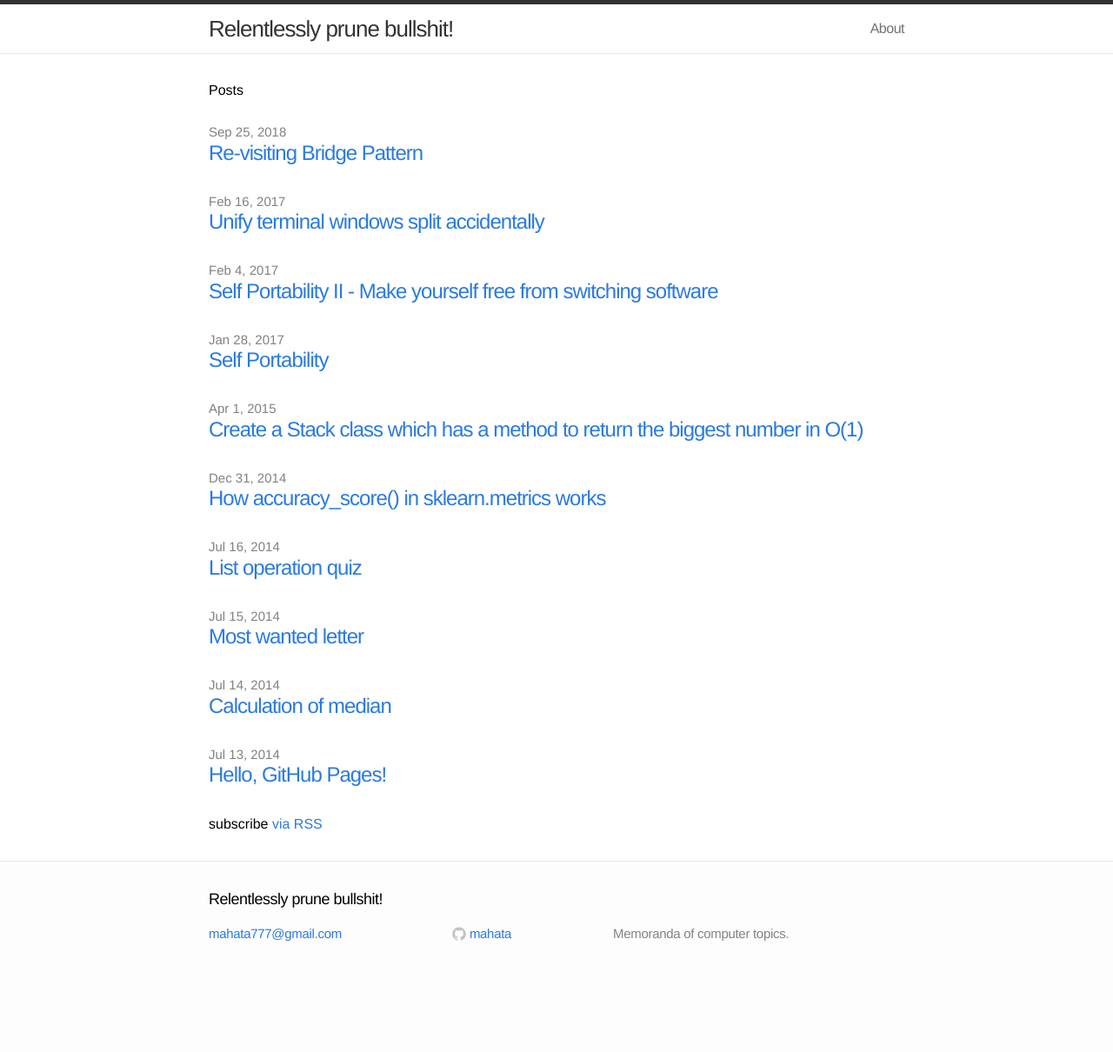
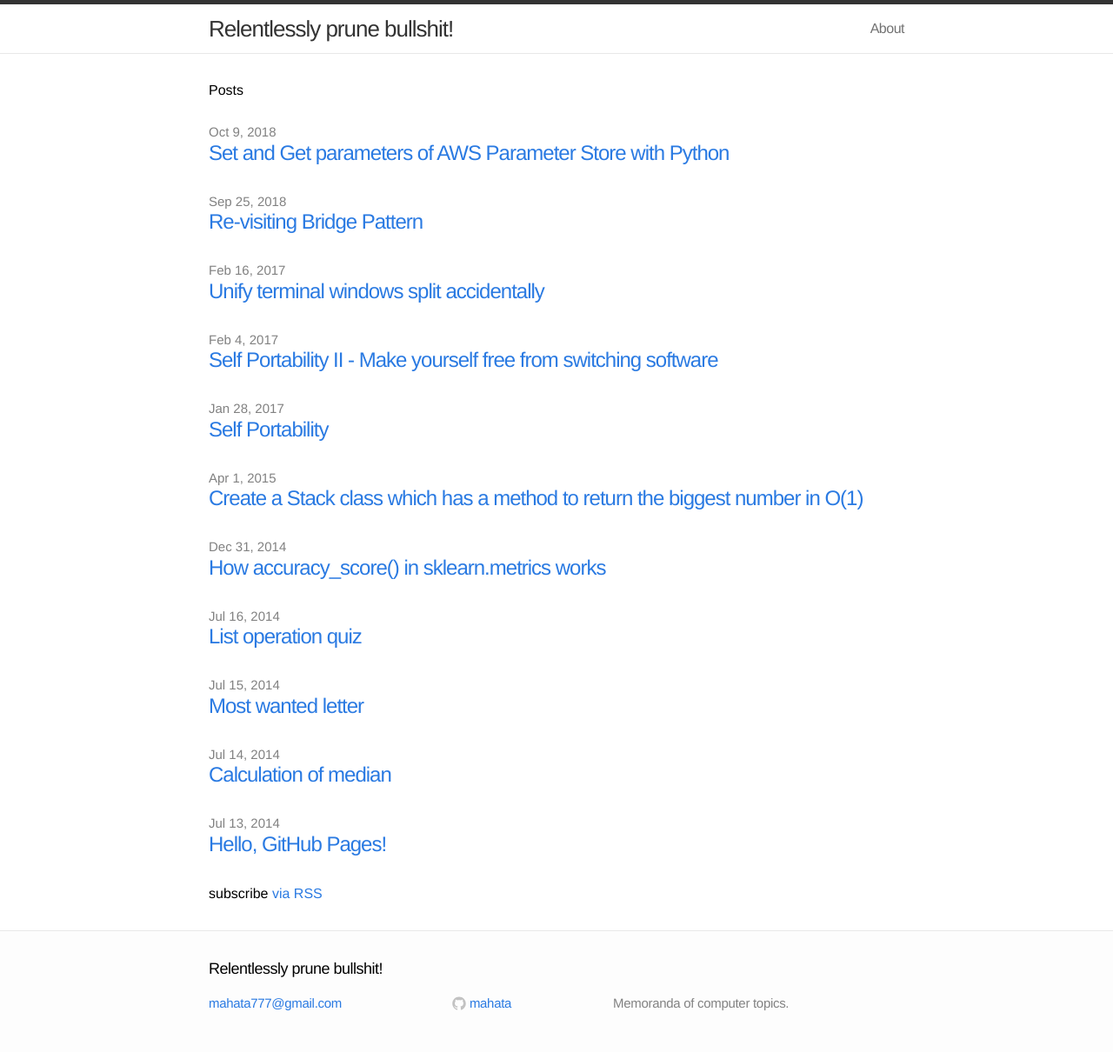
Before and after one commit to mahata/mahata.github.io, a Jekyll site: the page built from index.html, in a window 1280 px wide. Shown: the whole page at 87% size. Built offline with Jekyll 4.4.1, drawn with Linux system fonts in a browser that asks for light colours; before the commit the page ends 1131 px from its top, so only the background shows below that; some of the changed lines change nothing that is shown.

Commit message:
Publish an article about AWS Parameter Store

````diff
--- /dev/null
+++ b/_posts/2018-10-09-set-and-get-ssm-parameter.md
@@ -0,0 +1,55 @@
+---
+layout: post
+title: Set and Get parameters of AWS Parameter Store with Python
+category: AWS
+---
+
+Let's think about storing credential information in [AWS System Manager (SSM)](https://docs.aws.amazon.com/en_us/systems-manager/latest/userguide/what-is-systems-manager.html). Following example assumes that the sensitive information is stored in `credential.json`.
+
+Create a tiny Python snippet as follows:
+
+```python
+#!/usr/bin/env python3
+
+import json
+import base64
+
+# Convert credential json file to base64
+with open('credential.json') as f:
+    json_data = json.load(f)
+str_json = json.dumps(json_data)
+b64data = base64.b64encode(str_json.encode('utf-8'))
+
+print(b64data)
+```
+
+Let's name the Python script as `base64encode.py`. We can store the result of the script, which is a base64 string of `credential.json`, to AWS System Manager Parameter Store with `aws` command (ref: [Online manual of aws ssm put-parameter](https://docs.aws.amazon.com/kms/latest/developerguide/services-parameter-store.html)):
+
+```
+$ aws ssm put-parameter --name MyParameter --value $(./base64encode.py) --type SecureString --description "description of the parameter, which is optional"
+{
+    "Version": 1
+}
+```
+
+By the command above, new parameter "MyParameter" in Parameter Store has just become available. Yay!
+
+To retrieve the parameter, try running a script like following:
+
+```python
+#!/usr/bin/env python3
+
+import boto3
+
+# "region_name" here may be different depending on your default region
+ssm = boto3.client('ssm', region_name='ap-northeast-1')
+
+response = ssm.get_parameters(
+    Names=['MyParameter'],
+    WithDecryption=True
+)
+
+print(response['Parameters'][0]['Value'])
+```
+
+Enjoy!
````
Also changed, not shown: _posts/2018-09-25-revisiting-bridge-pattern.md (+2 -4 lines).
